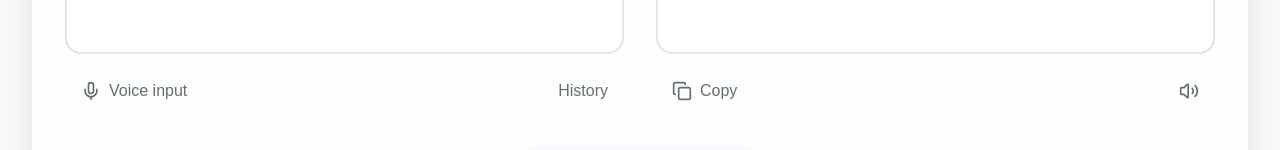
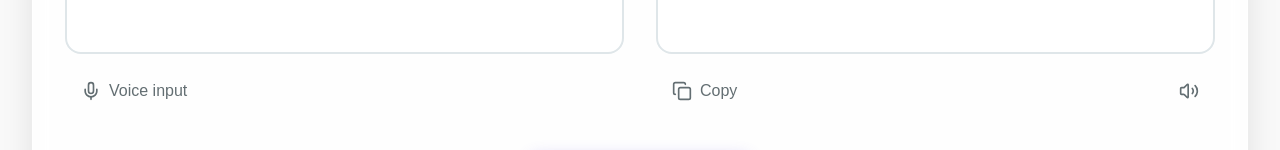
Before and after one commit to ralph12322/memamemahan, a React (Vite) app in the folder frontend/: page / in a window 1280 px wide. Shown: the part 795-945 px from the top of the page. Built offline with nearby package versions, Linux system fonts and the light colour scheme.

Commit message:
remove history

```diff
--- a/frontend/src/App.jsx
+++ b/frontend/src/App.jsx
@@ -328,12 +328,6 @@ export default function EmoVox() {
                 <Mic className="w-5 h-5" />{" "}
                 {isRecording ? "Listening..." : "Voice input"}
               </button>
-              <button
-                className="action-btn"
-                onClick={() => alert("History feature coming soon!")}
-              >
-                History
-              </button>
             </div>
           </div>
 
```
